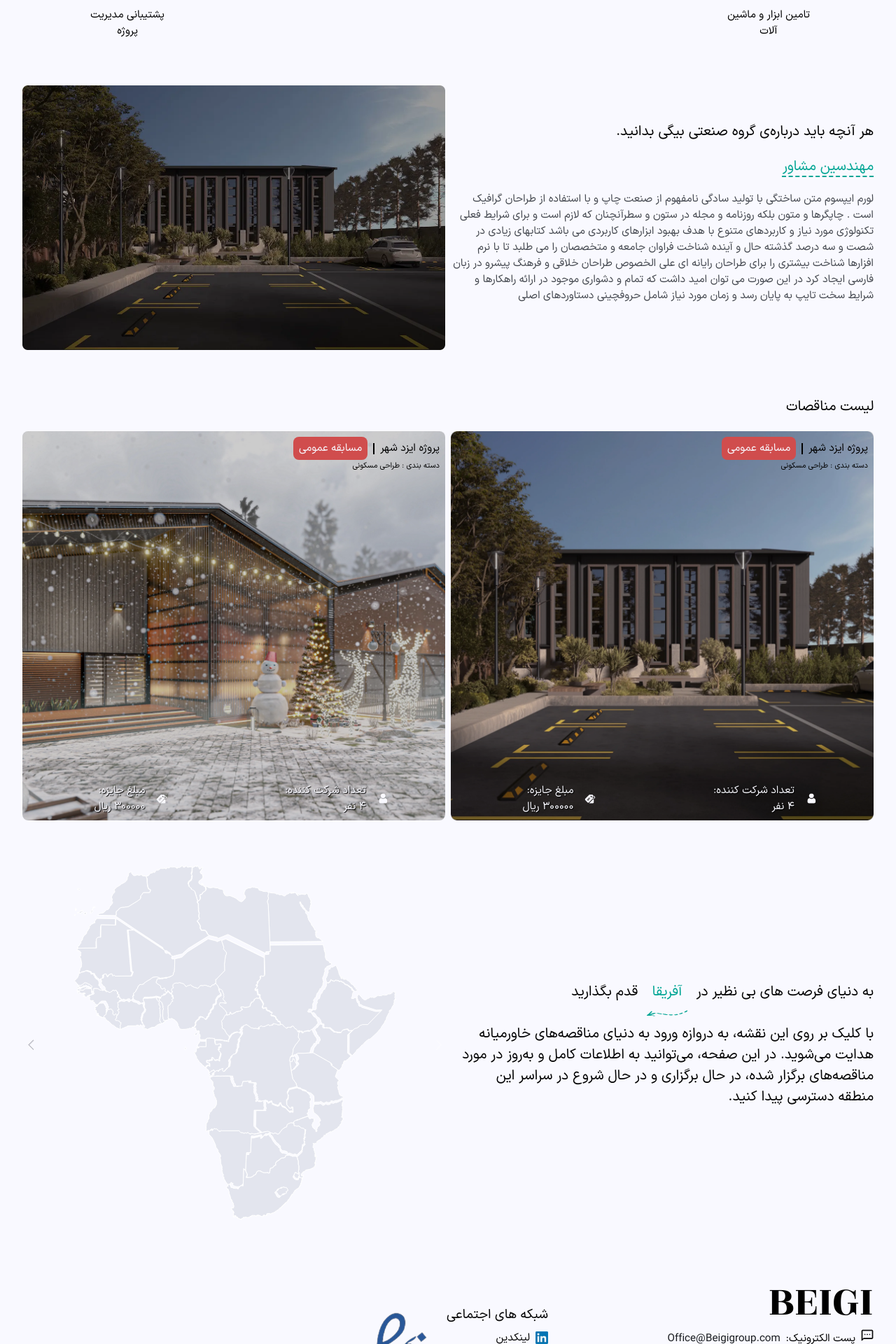
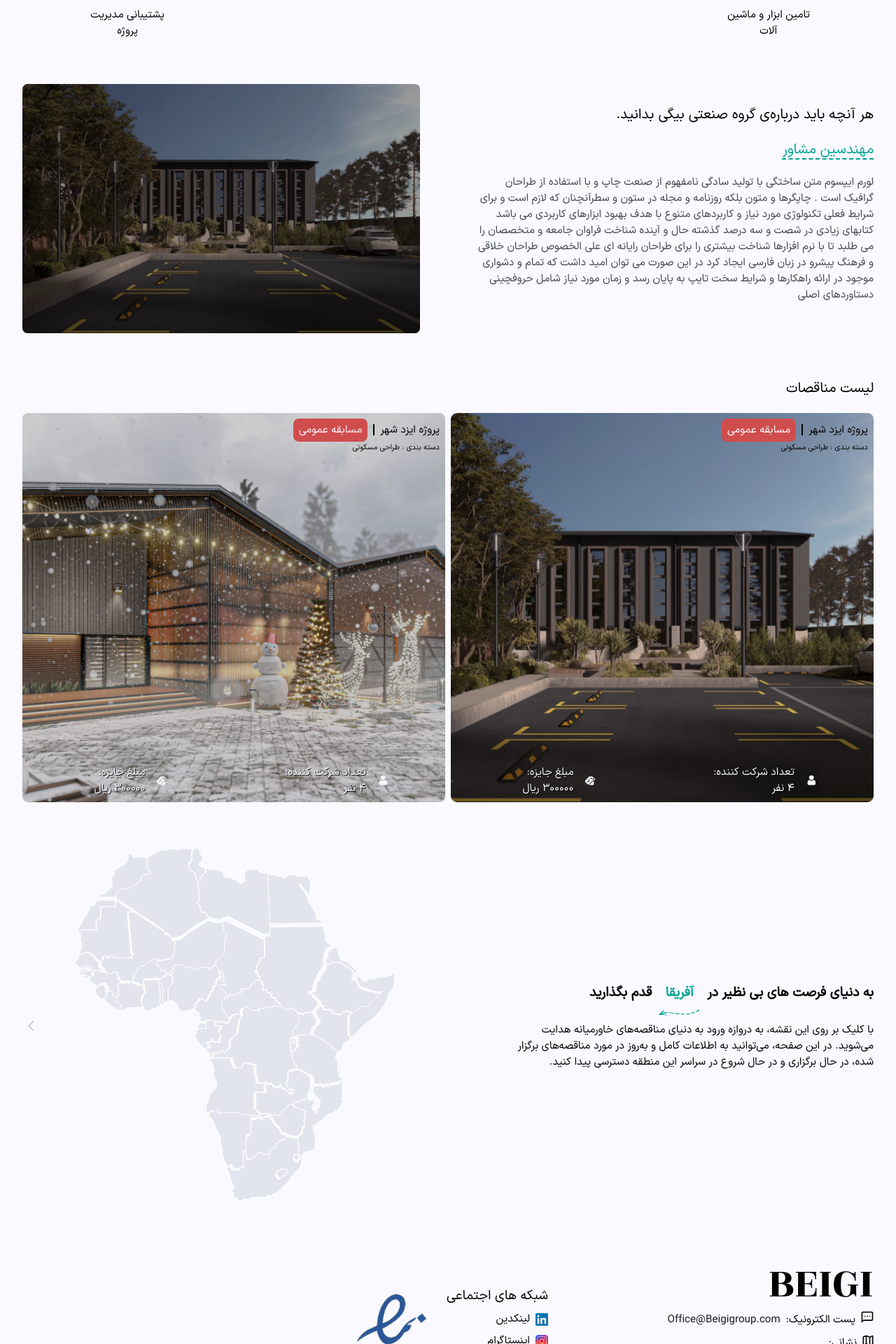
Before and after one commit to nazaninjh/sourcing, a Next.js app: page / in a window 1280 px wide. Shown: the part 1360-3280 px from the top of the page at 70% size. Built offline with nearby package versions, Linux system fonts and the light colour scheme.

Commit message:
Fix gap between items

```diff
--- a/src/app/styles/_variables.scss
+++ b/src/app/styles/_variables.scss
@@ -19,6 +19,10 @@ $border-gray: rgba(116, 119, 127, 1);
 $component-margin: 4rem;
 $normal-padding: 0.5rem;
 $normal-border-radius: 0.5rem;
+
+// gap
+
+$flex-col-gap: 5rem;
 
 // fonts
 
--- a/src/components/information/information.module.scss
+++ b/src/components/information/information.module.scss
@@ -15,7 +15,7 @@
     display: grid;
     grid-template-areas: "texts img";
     grid-template-columns: 1fr 1fr;
-    column-gap: 0.5rem;
+    column-gap: vars.$flex-col-gap;
     justify-content: space-between;
     align-items: center;
   }
@@ -56,9 +56,8 @@
       height: auto;
     }
     @include mixin.mq(xl) {
-      justify-self: end;
-      width: fns.px_to_rem(610);
-      height: fns.px_to_rem(382);
+      object-fit: cover;
+      width: 100%;
     }
   }
   .mobile-title {
--- a/src/components/map/map.module.scss
+++ b/src/components/map/map.module.scss
@@ -13,7 +13,7 @@
   @include mixin.mq(sm) {
     flex-direction: row-reverse;
     align-items: center;
-    gap: 1rem;
+    column-gap: vars.$flex-col-gap;
     flex: 1;
   }
 
@@ -28,10 +28,17 @@
   }
 
   .texts {
+    flex: 1;
     .title {
       display: flex;
       gap: 0.3rem;
       width: 100%;
+      font-size: vars.$fz-m-md;
+      font-weight: 600;
+
+      @include mixin.mq(sm) {
+        font-size: vars.$fz-md;
+      }
       .continent {
         display: flex;
         flex-direction: column;
@@ -72,9 +79,14 @@
 
     .content {
       margin: 0;
+      font-size: vars.$fz-m-sm;
+      @include mixin.mq(sm) {
+        font-size: vars.$fz-sm;
+      }
     }
   }
   .item {
+    flex: 1;
     width: 100%;
     max-width: 100%;
 
```
